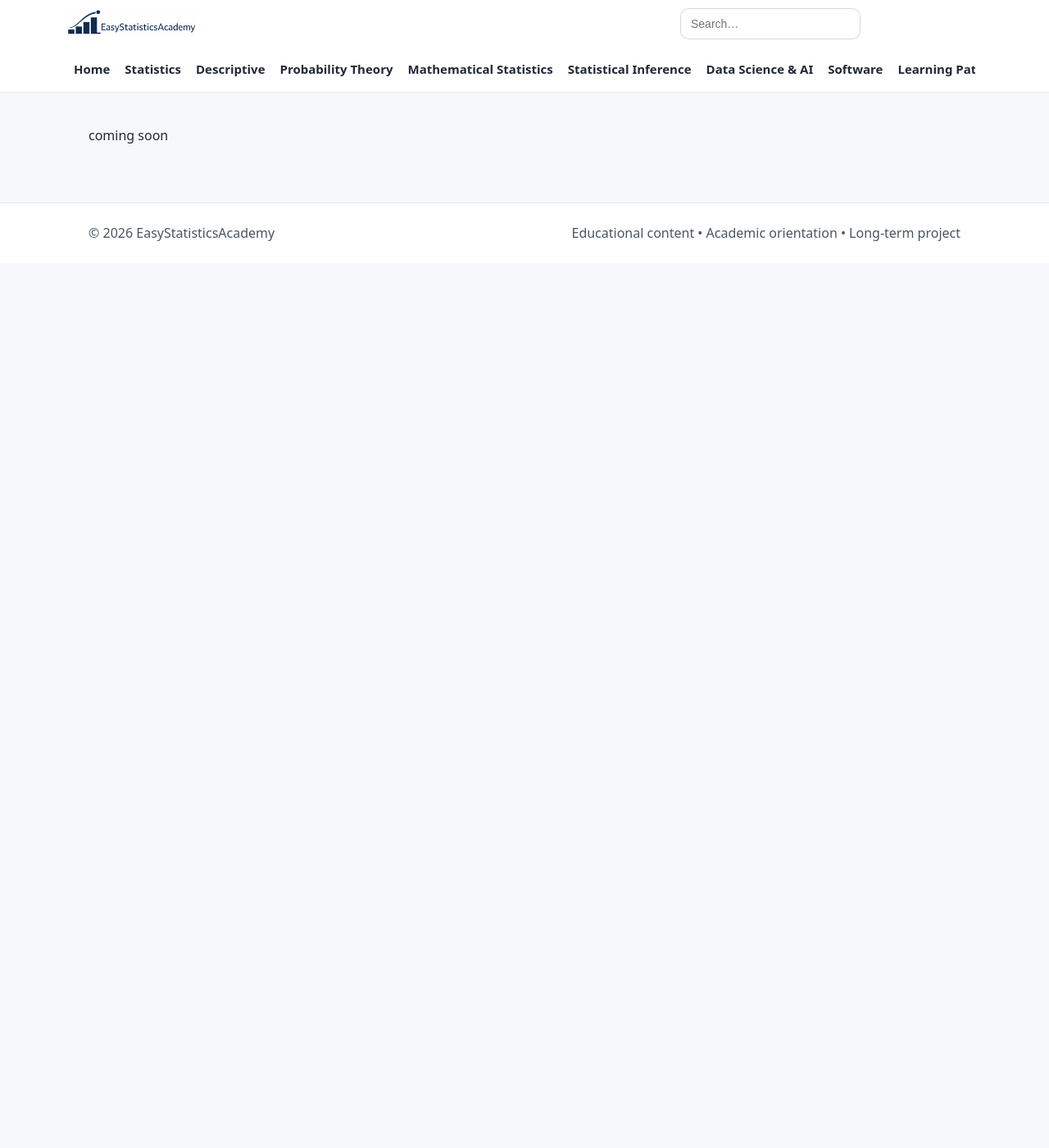
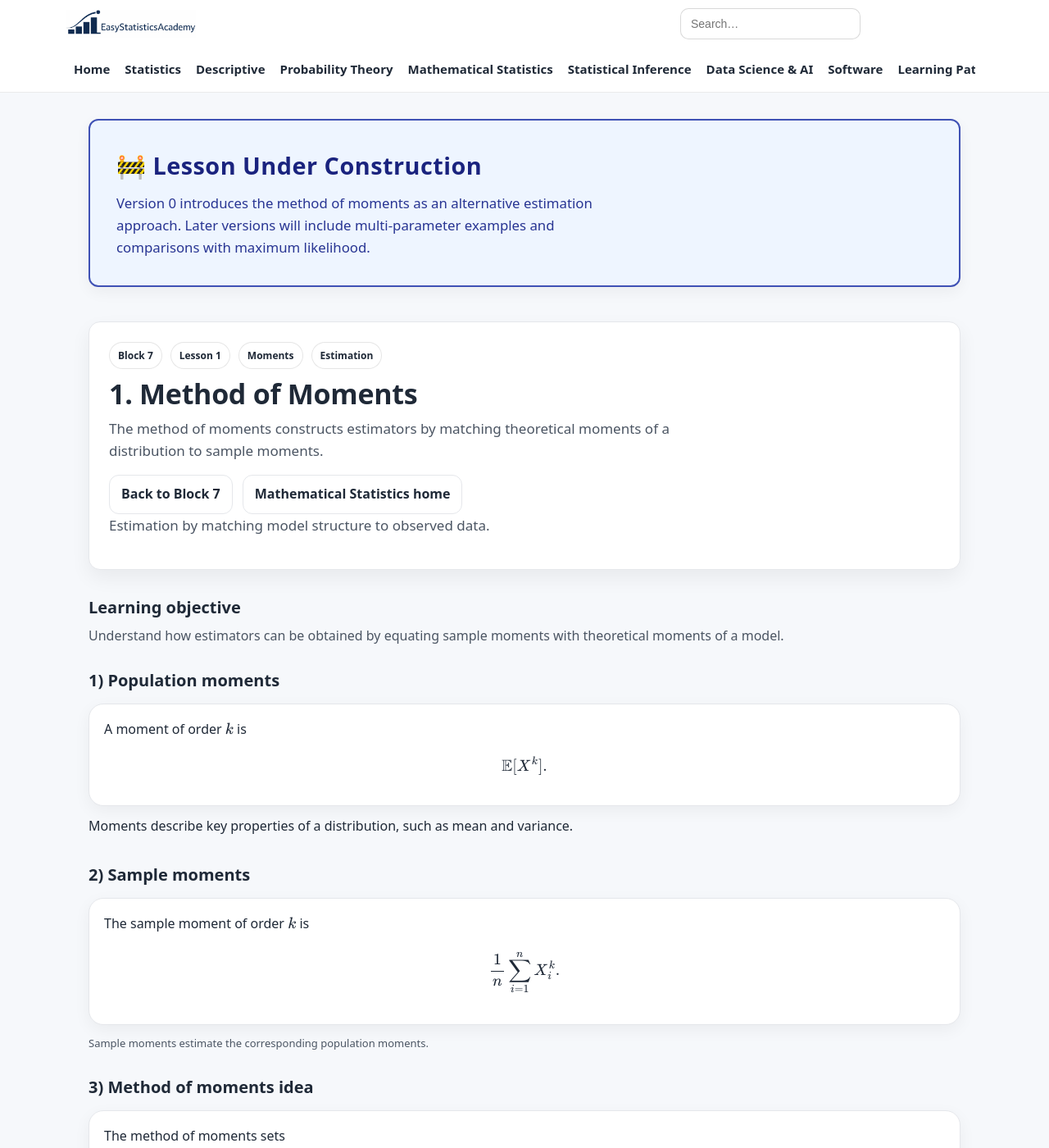
Before and after one commit to ammar-homaida-statistics/easystatisticsacademy, a Jekyll site: the page built from mathematical-statistics/alternative-estimation-methods/method-of-moments/index.md, in a window 1280 px wide and 1400 px high. Shown: the whole window at 82% size. Built offline with Jekyll 4.4.1, drawn with Linux system fonts in a browser that asks for light colours; our own code applies the rules of GitHub Pages for plain Markdown files; some of the changed text lies outside the part shown.

Commit message:
Add lesson content

```diff
--- a/mathematical-statistics/alternative-estimation-methods/method-of-moments/index.md
+++ b/mathematical-statistics/alternative-estimation-methods/method-of-moments/index.md
@@ -1 +1,259 @@
-coming soon
+---
+layout: default
+title: "1. Method of Moments"
+description: "Construct estimators by matching theoretical moments to sample moments."
+permalink: /mathematical-statistics/alternative-estimation-methods/method-of-moments/
+sidebar: false
+---
+
+<!-- UNDER CONSTRUCTION NOTICE -->
+<section class="section section-slim">
+  <div class="callout" style="background:#eef5ff; border:2px solid #3f51b5; padding:2rem; border-radius:12px;">
+    <div class="callout-copy">
+      <h2 style="margin-top:0; color:#1a237e; font-size:1.8rem; letter-spacing:0.5px;">
+        🚧 Lesson Under Construction
+      </h2>
+      <p style="margin:0; font-size:1.05rem; color:#283593; line-height:1.6;">
+        Version 0 introduces the method of moments as an alternative
+        estimation approach. Later versions will include multi-parameter
+        examples and comparisons with maximum likelihood.
+      </p>
+    </div>
+  </div>
+</section>
+
+<!-- Continue-reading tracking -->
+<script>
+  (function () {
+
+    localStorage.setItem(
+      "esa_continue_ms_methods_last_lesson_v0",
+      JSON.stringify({
+        url: "/mathematical-statistics/alternative-estimation-methods/method-of-moments/",
+        label: "Lesson 1 — Method of Moments",
+        ts: Date.now()
+      })
+    );
+
+    localStorage.setItem(
+      "esa_continue_ms_last_block_v0",
+      JSON.stringify({
+        url: "/mathematical-statistics/alternative-estimation-methods/",
+        label: "Block 7 — Alternative Estimation Methods",
+        ts: Date.now()
+      })
+    );
+
+  })();
+</script>
+
+<section class="hero hero-section">
+  <div class="hero-card">
+    <div class="hero-copy">
+
+      <div class="badge-row">
+        <span class="badge">Block 7</span>
+        <span class="badge">Lesson 1</span>
+        <span class="badge">Moments</span>
+        <span class="badge">Estimation</span>
+      </div>
+
+      <h1>1. Method of Moments</h1>
+
+      <p class="lead">
+        The method of moments constructs estimators by matching
+        theoretical moments of a distribution to sample moments.
+      </p>
+
+      <div class="hero-actions">
+        <a class="btn btn-outline" href="/mathematical-statistics/alternative-estimation-methods/">Back to Block 7</a>
+        <a class="btn btn-outline" href="/mathematical-statistics/">Mathematical Statistics home</a>
+      </div>
+
+      <p class="muted-mini">
+        Estimation by matching model structure to observed data.
+      </p>
+    </div>
+  </div>
+</section>
+
+<section class="section">
+  <div class="section-head">
+    <h2>Learning objective</h2>
+    <p>
+      Understand how estimators can be obtained by equating
+      sample moments with theoretical moments of a model.
+    </p>
+  </div>
+</section>
+
+<section class="section">
+  <div class="section-head">
+    <h2>1) Population moments</h2>
+  </div>
+
+  <div class="card">
+    A moment of order \(k\) is
+
+\[
+\mathbb{E}[X^k].
+\]
+
+  </div>
+
+  <p style="margin-top:.75rem;">
+    Moments describe key properties of a distribution,
+    such as mean and variance.
+  </p>
+
+</section>
+
+<section class="section">
+  <div class="section-head">
+    <h2>2) Sample moments</h2>
+  </div>
+
+  <div class="card">
+
+The sample moment of order \(k\) is
+
+\[
+\frac{1}{n}\sum_{i=1}^{n} X_i^k .
+\]
+
+  </div>
+
+  <p class="muted-mini">
+    Sample moments estimate the corresponding population moments.
+  </p>
+
+</section>
+
+<section class="section">
+  <div class="section-head">
+    <h2>3) Method of moments idea</h2>
+  </div>
+
+  <div class="card">
+
+The method of moments sets
+
+\[
+\text{Sample moment}
+=
+\text{Population moment}.
+\]
+
+  </div>
+
+  <p>
+    Solving these equations provides parameter estimates.
+  </p>
+
+</section>
+
+<section class="section">
+  <div class="section-head">
+    <h2>4) Example: estimating the mean</h2>
+  </div>
+
+  <div class="card">
+
+Suppose
+
+\[
+\mathbb{E}[X] = \mu.
+\]
+
+  </div>
+
+  <div class="card">
+
+The sample moment is
+
+\[
+\bar{X}.
+\]
+
+  </div>
+
+  <div class="card">
+
+Setting them equal gives
+
+\[
+\hat{\mu} = \bar{X}.
+\]
+
+  </div>
+
+  <p class="muted-mini">
+    The sample mean is the method-of-moments estimator for the population mean.
+  </p>
+
+</section>
+
+<section class="section">
+  <div class="section-head">
+    <h2>5) Multiple parameters</h2>
+  </div>
+
+  <div class="card">
+
+If a model has \(p\) parameters,
+we match the first \(p\) sample moments
+to the first \(p\) theoretical moments.
+
+  </div>
+
+  <p>
+    This produces a system of equations
+    that can be solved for the parameters.
+  </p>
+
+</section>
+
+<section class="section section-slim">
+  <div class="callout">
+    <div class="callout-copy">
+      <h2>Outcome of this lesson</h2>
+      <ul class="bullets">
+        <li>Understand what moments are</li>
+        <li>Define sample and population moments</li>
+        <li>Construct estimators using moment matching</li>
+        <li>Prepare for estimating equations</li>
+      </ul>
+    </div>
+  </div>
+</section>
+
+<section class="section section-slim">
+  <div class="callout">
+
+    <div class="callout-copy">
+      <h2>Next lesson</h2>
+      <p style="margin:0;">
+        We now generalize the method of moments
+        using estimating equations.
+      </p>
+
+      <div class="pill-row" style="margin-top:1rem;">
+        <a class="btn" href="/mathematical-statistics/alternative-estimation-methods/estimating-equations-preview/">
+          Continue to Lesson 2 →
+        </a>
+      </div>
+    </div>
+
+    <div class="callout-side">
+      <div class="mini" style="border-left:4px solid #1a73e8; padding-left:12px;">
+        <div class="mini-title" style="color:#1a73e8;">Previous block</div>
+        <div class="mini-body">
+          <a href="/mathematical-statistics/asymptotic-theory/" style="color:#1a73e8; text-decoration:underline;">
+            Block 6: Asymptotic Theory
+          </a>
+        </div>
+      </div>
+    </div>
+
+  </div>
+</section>
```
